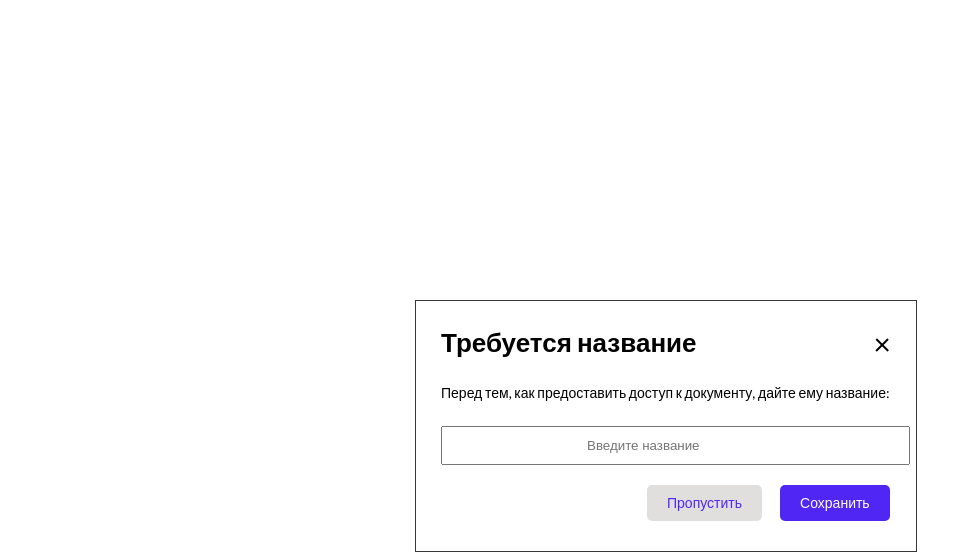
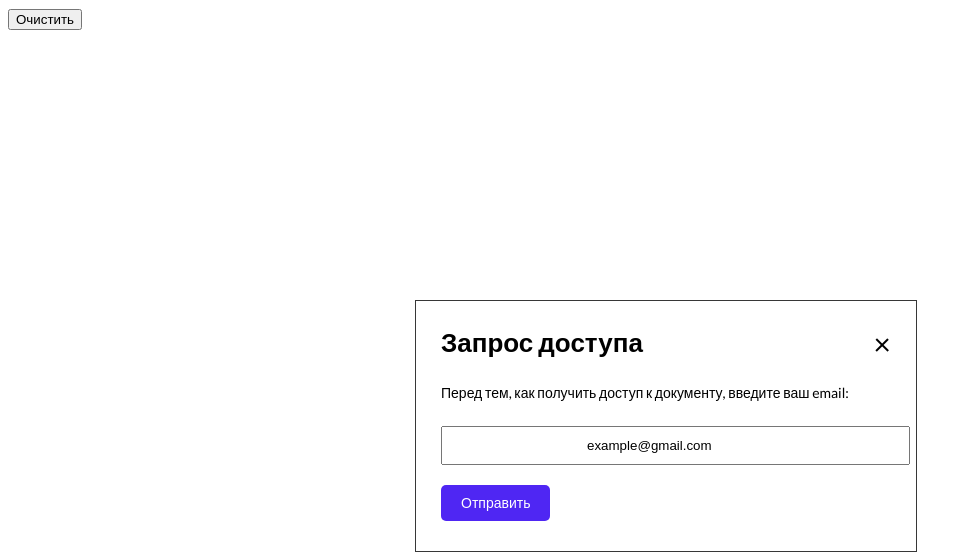
Before and after one commit to AnatolyKostarev/JS, a plain HTML site: page index.html in a window 1280 px wide. Shown: the whole page, without its empty margins (0-972 px from the left). Drawn offline with Linux system fonts and the light colour scheme.

Commit message:
Task 3 - внесение изменений в форму

```diff
--- a/index.html
+++ b/index.html
@@ -8,17 +8,17 @@
     <link href="https://fonts.googleapis.com/css2?family=Lato&display=swap" rel="stylesheet">
 </head>
 <body>
-    <form class="form" action="#">
+    <form class="form" action="#" method="POST">
         <div class="text">
-            <h1 class="text_title">Требуется название</h1>
-            <p class="text_subtitle">Перед тем, как предоставить доступ к документу, дайте ему название:</p>
+            <h1 class="text_title">Запрос доступа</h1>
+            <p class="text_subtitle text_subtitle_click">Перед тем, как получить доступ к документу, введите ваш email:</p>
             <span>&times;</span>
         </div>
         <!-- /.text -->
-        <input class="name" type="text" placeholder="Введите название">
-        <button class="but_cancel">Пропустить</button>
-        <button class="but_save">Сохранить</button>
+        <input id="emailIinput" class="name" type="email" value="example@gmail.com" placeholder="example@gmail.com" required>
+        <button class="but_save" type="submit">Отправить</button>
     </form>
+    <button id="clearButton" class="but_clear">Очистить</button>
     <script src="js/myScript.js"></script>
 </body>
 </html>
```
